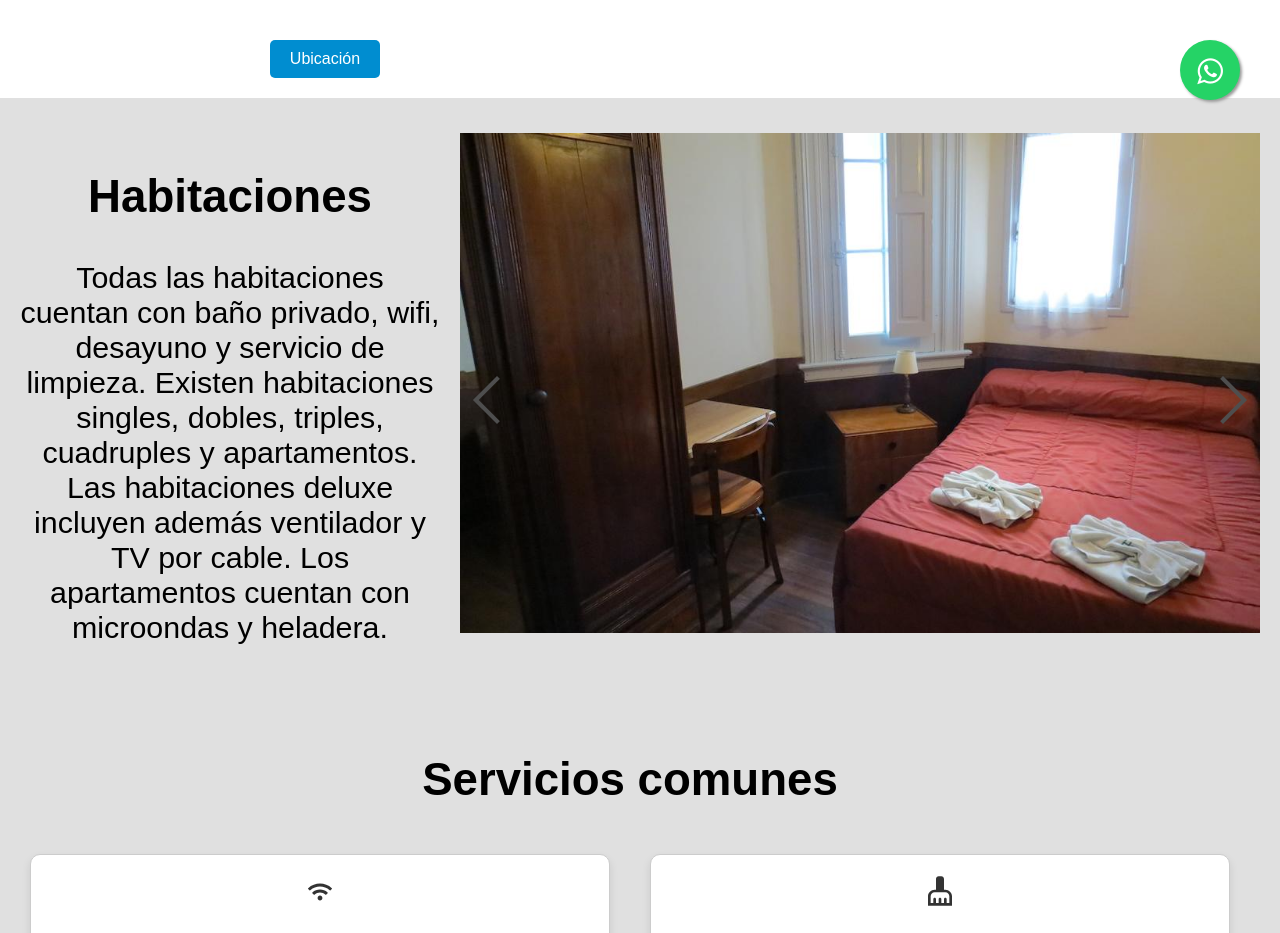
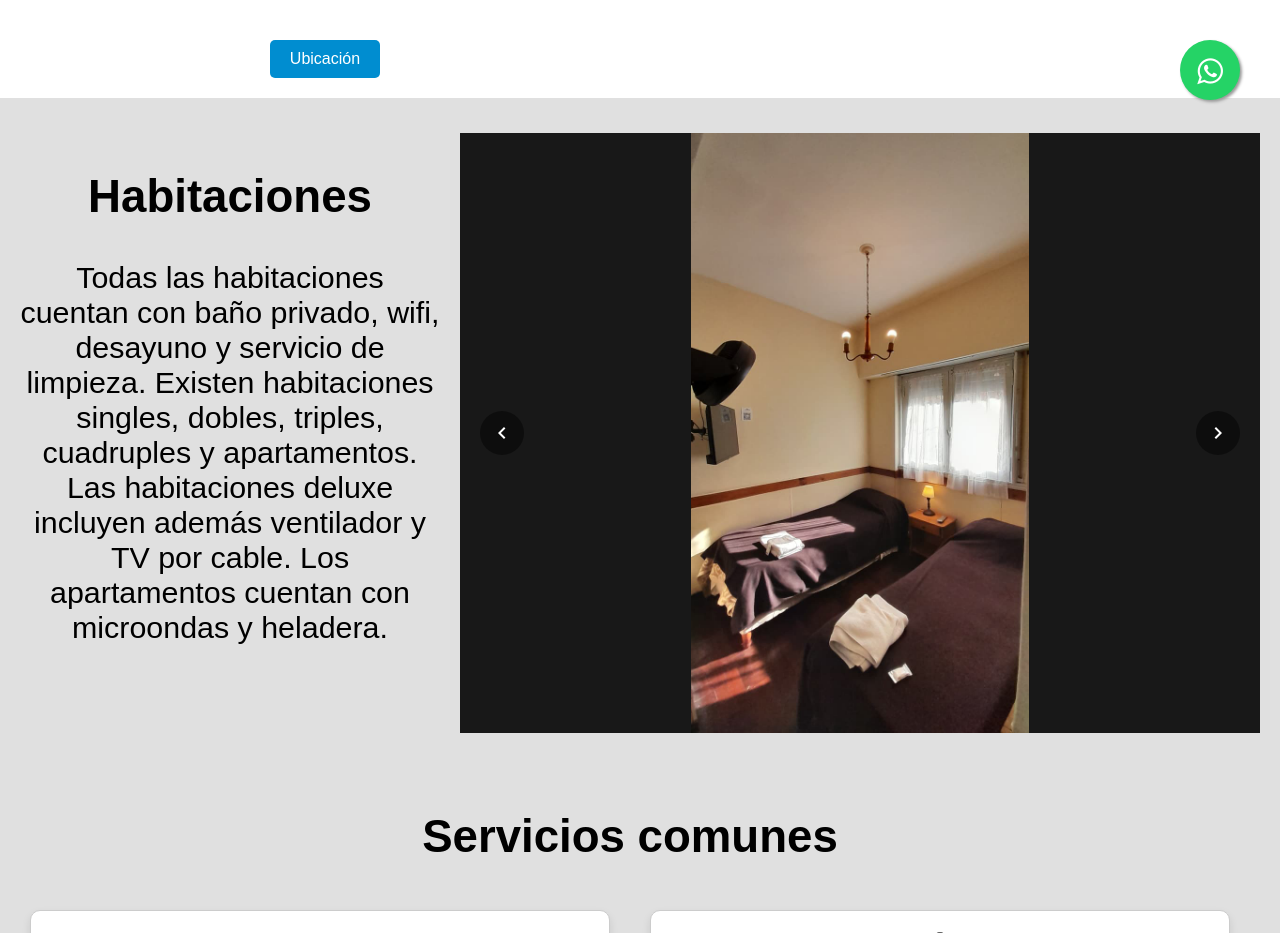
Before and after one commit to germanoyarzo/hotelraglan, a React (Create React App) app: page / in a window 1280 px wide. Shown: the part 660-1593 px from the top of the page. Built offline with nearby package versions, Linux system fonts and the light colour scheme; a web font is replaced by a local one.

Commit message:
agregado de imagenes y ajuste de carrousel

```diff
--- a/src/components/Carousel.jsx
+++ b/src/components/Carousel.jsx
@@ -1,55 +1,73 @@
 import { useRef, useState } from "react";
 import "../css/carousel.css";
 
-const Carousel = ({ images }) => {
-  const carousel = useRef();
+const Carousel = ({ images, onImageClick }) => {
+  const carousel = useRef(null);
   const [count, setCount] = useState(0);
 
-  const incrementCarousel = delta => {
+  const goTo = (index) => {
     if (!carousel.current) return;
+    const width = carousel.current.offsetWidth;
+    carousel.current.scrollTo({
+      left: width * index,
+      top: 0,
+      behavior: "smooth",
+    });
+  };
 
-    const width = carousel.current.offsetWidth;
-
-    if (count + delta > images.length - 1) {
-      setCount(0);
-      carousel.current.scrollTo(0, 0);
-      return;
-    } else if (count + delta < 0) {
-      setCount(images.length - 1);
-      console.log(width, carousel.current.scrollLeft);
-      carousel.current.scrollTo(width * images.length - 1, 0);
-      return;
-    }
-
-    carousel.current.scrollTo(
-      carousel.current.scrollLeft + width * delta,
-      0
-    );
-    setCount(c => c + delta);
+  const incrementCarousel = (delta) => {
+    setCount((prev) => {
+      const len = images.length || 1;
+      const next = (prev + delta + len) % len; // wrap seguro
+      goTo(next);
+      return next;
+    });
   };
 
   return (
     <div className="carousel-container">
-      <div
+      <button
         className="carousel-btn left-btn"
         onClick={() => incrementCarousel(-1)}
-      />
-      <div
+        aria-label="Anterior"
+        type="button"
+      >
+        <svg className="icon" viewBox="0 0 24 24" aria-hidden="true">
+          <path d="M15.41 7.41 14 6l-6 6 6 6 1.41-1.41L10.83 12z"></path>
+        </svg>
+        <span className="sr-only">Anterior</span>
+      </button>
+
+      <button
         className="carousel-btn right-btn"
         onClick={() => incrementCarousel(1)}
-      />
+        aria-label="Siguiente"
+        type="button"
+      >
+        <svg className="icon" viewBox="0 0 24 24" aria-hidden="true">
+          <path d="M8.59 16.59 10 18l6-6-6-6-1.41 1.41L13.17 12z"></path>
+        </svg>
+        <span className="sr-only">Siguiente</span>
+      </button>
       <div className="carousel" ref={carousel}>
-        {images.map((img, idx) => (
-          <div
-            key={`${idx}-${img.title}`}
-            className={
-              idx === count ? "carousel-item active" : "carousel-item"
-            }
-          >
-            <img src={img.src} alt="img of carousel" />
-            <p>{img.title}</p>
-          </div>
-        ))}
+        {images.map((img, idx) => {
+          const alt = img.title || "Imagen de carrusel";
+          const isActive = idx === count;
+          return (
+            <div
+              key={`${idx}-${img.title || "slide"}`}
+              className={isActive ? "carousel-item active" : "carousel-item"}
+            >
+              <img
+                src={img.src}
+                alt={alt}
+                onClick={() => onImageClick?.(img.src)}
+                className="carousel-image"
+              />
+              {img.title ? <p>{img.title}</p> : null}
+            </div>
+          );
+        })}
       </div>
     </div>
   );
--- a/src/components/Habitaciones.jsx
+++ b/src/components/Habitaciones.jsx
@@ -1,8 +1,5 @@
-import IconBox from './IconBox';
 import Carousel from "./Carousel";
-import { FaUsers,FaSnowflake  } from 'react-icons/fa';
-import {  MdBathroom,MdBreakfastDining } from "react-icons/md";
-import { IoCallSharp } from "react-icons/io5";
+import { useState, useEffect } from "react";
 
 import image from '../images/doble.jpeg';
 import image2 from '../images/doble_std_.jpg';
@@ -13,9 +10,13 @@ import image6 from '../images/cuadruple.jpeg';
 import image7 from '../images/hotel_std_1.jpeg';
 import image8 from '../images/hotel_std_2.jpeg';
 import image9 from '../images/std.png';
+import image10 from '../images/habitacion-deluxe.jpg';
+import image11 from '../images/habitacion-deluxe-2.jpg';
 import '../css/Habitaciones.css';
 
 const slides = [
+  { src: image10, title: "" },
+  { src: image11, title: "" },
   { src: image, title: "" },
   { src: image2, title: "" },
   { src: image3, title: "" },
@@ -24,17 +25,31 @@ const slides = [
   { src: image6, title: "" },
   { src: image7, title: "" },
   { src: image8, title: "" },
-  { src: image9, title: "" }
-];
-
-const services = [
-  { icon: <MdBathroom />, title: "Baño privado", description: "Todas las habitaciones cuentan con baño privado." },
-  { icon: <MdBreakfastDining />, title: "Desayuno", description: "Incluido en la tarifa." },
-  { icon: <FaUsers />, title: "Capacidad", description: "Capacidad para 20 personas." },
-  { icon: <IoCallSharp />, title: "Call rooms", description: "Cabinas para llamadas." }
+  { src: image9, title: "" },
 ];
 
 function Habitaciones() {
+  const [isOpen, setIsOpen] = useState(false);
+  const [fullSrc, setFullSrc] = useState(null);
+
+  const openModal = (src) => {
+    if (!src) return;
+    setFullSrc(src);
+    setIsOpen(true);
+  };
+
+  const closeModal = () => {
+    setIsOpen(false);
+    setFullSrc(null);
+  };
+
+  // Cerrar con ESC
+  useEffect(() => {
+    const onKey = (e) => e.key === "Escape" && closeModal();
+    window.addEventListener("keydown", onKey);
+    return () => window.removeEventListener("keydown", onKey);
+  }, []);
+
   return (
     <div>
       <section id="habitaciones">
@@ -47,15 +62,22 @@ function Habitaciones() {
               Las habitaciones deluxe incluyen además ventilador y TV por cable. Los apartamentos cuentan
               con microondas y heladera.
             </p>
-              {/* <div className="grid-coworking">
-                {services.map((service, index) => (
-                  <IconBox key={index} icon={service.icon} title={service.title} description={service.description} />
-                ))}
-              </div> */}
           </div>
-           <Carousel images={slides} />
+
+          {/* Carrusel tal cual, solo le pasamos el callback */}
+          <Carousel images={slides} onImageClick={openModal} />
         </div>
       </section>
+
+      {/* Modal de imagen completa */}
+      {isOpen && (
+        <div className="imgmodal-overlay" onClick={closeModal} role="dialog" aria-modal="true">
+          <div className="imgmodal-body" onClick={(e) => e.stopPropagation()}>
+            <button className="imgmodal-close" onClick={closeModal} aria-label="Cerrar">×</button>
+            <img src={fullSrc} alt="Imagen de habitación" />
+          </div>
+        </div>
+      )}
     </div>
   );
 }
--- a/src/css/Habitaciones.css
+++ b/src/css/Habitaciones.css
@@ -66,6 +66,45 @@
   gap: 20px;
   margin-top: 20px;
 }
+.imgmodal-overlay {
+  position: fixed;
+  inset: 0;
+  background: rgba(0,0,0,.75);
+  display: flex;
+  align-items: center;
+  justify-content: center;
+  z-index: 9999;
+}
+
+.imgmodal-body {
+  position: relative;
+  max-width: 95vw;
+  max-height: 95vh;
+}
+
+.imgmodal-body img {
+  display: block;
+  max-width: 90vw;
+  max-height: 90vh;
+  object-fit: contain;
+  border-radius: 8px;
+  box-shadow: 0 10px 40px rgba(0,0,0,.4);
+}
+
+.imgmodal-close {
+  position: absolute;
+  top: -8px;
+  right: -8px;
+  background: #111;
+  color: #fff;
+  border: 0;
+  border-radius: 999px;
+  width: 36px;
+  height: 36px;
+  font-size: 22px;
+  line-height: 36px;
+  cursor: pointer;
+}
 
 @media (max-width: 768px) {
   .split-container {
--- a/src/css/carousel.css
+++ b/src/css/carousel.css
@@ -1,12 +1,21 @@
 .carousel-container {
   width: 100%;
   max-width: 800px;
-  height: 80%;
+  /* NO uses height en % si el padre no tiene altura fija */
+  /* height: 80%;  */
   background-color: #181818;
   display: flex;
   position: relative;
+
+  /* Alto “estable” (ajústalo a gusto) */
+  /* Opciones: */
+  /* 1) altura fija razonable */
+  /* min-height: 320px; max-height: 70vh; */
+
+  /* 2) usar relación de aspecto del viewport del carrusel */
 }
 
+/* El carrusel ocupa el ancho y centra el contenido */
 .carousel {
   display: flex;
   height: 100%;
@@ -15,6 +24,8 @@
   scroll-snap-type: x mandatory;
   scroll-behavior: smooth;
   position: relative;
+  align-items: center;
+  /* ⬅ centra vertical */
 }
 
 .carousel-item {
@@ -23,15 +34,25 @@
   flex-direction: column;
   flex: 1 0 100%;
   scroll-snap-align: start;
+  align-items: center;
+  /* ⬅ centra vertical */
+  justify-content: center;
 }
 
+/* 👇 Evita el “zoom”: muestra la imagen completa dentro del alto del carrusel */
 .carousel-item img {
   width: 100%;
-  height: auto;
-  max-height: 500px;
-  object-fit: cover;
+  /* da una altura explícita al área de imagen */
+  height: clamp(280px, 60vh, 600px);
+  max-height: 600px;
+  object-fit: contain;
+  /* ⬅ clave: sin recorte */
+  object-position: center;
+  cursor: zoom-in;
+  /* feedback para modal */
 }
 
+/* Texto/caption */
 .carousel-item p {
   position: absolute;
   transition: all 0.5s ease-in-out;
@@ -43,42 +64,69 @@
   font-size: 2rem;
 }
 
+/* Botones de navegación con flechas */
 .carousel-btn {
-  height: 30px;
-  width: 30px;
   position: absolute;
-  transform: rotate(45deg);
+  top: 50%;
+  transform: translateY(-50%);
   z-index: 2;
-  top: 50%;
+  width: 44px;
+  height: 44px;
+  border: none;
+  border-radius: 999px;
+  background: rgba(0, 0, 0, .45);
+  display: none;
+  /* se muestra en desktop abajo */
+  align-items: center;
+  justify-content: center;
   cursor: pointer;
-  display: none;
+}
+
+.carousel-btn:hover {
+  background: rgba(0, 0, 0, .65);
+}
+
+.carousel-btn .icon {
+  width: 24px;
+  height: 24px;
+  fill: #fff;
+  display: block;
+}
+
+/* posiciones */
+.left-btn {
+  left: 20px;
+}
+
+.right-btn {
+  right: 20px;
 }
 
 @media (width > 600px) {
-
   .carousel-btn {
-    display: inline-block;
+    display: flex;
   }
 
   .carousel-item.active p {
     opacity: 1;
     transform: scale(1.1) translateY(-40px);
   }
-  .caruosel-item p {
+
+  /* ⚠️ tenías un typo acá: .caruosel-item */
+  .carousel-item p {
     opacity: 0;
   }
-}
 
-.left-btn {
-  border-bottom: 4px solid rgb(78, 78, 78);
-  border-left: 4px solid rgb(78, 78, 78);
-  left: 20px;
-}
-
-.right-btn {
-  border-right: 4px solid rgb(78, 78, 78);
-  border-top: 4px solid rgb(78, 78, 78);
-  right: 20px;
+  .sr-only {
+    position: absolute;
+    width: 1px;
+    height: 1px;
+    padding: 0;
+    margin: -1px;
+    overflow: hidden;
+    clip: rect(0, 0, 0, 0);
+    border: 0;
+  }
 }
 
 ::-webkit-scrollbar {
```
Also changed, not shown: src/images/habitacion-deluxe-2.jpg (added), src/images/habitacion-deluxe.jpg (added). Lines whose indentation alone changed are shown as unchanged.
